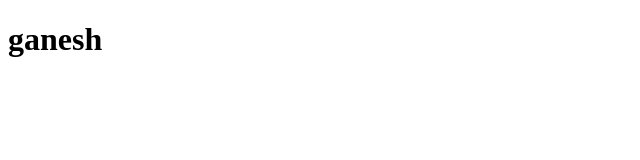
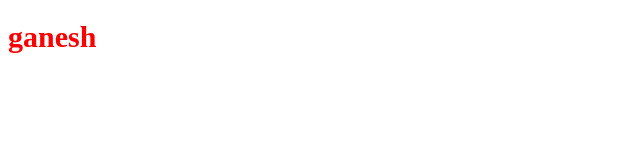
Before and after one commit to Ganesh23105/Devops_lab, a plain HTML site: page index.html in a window 1280 px wide. Shown: the whole page, without its empty margins (0-640 px from the left). Drawn offline with Linux system fonts and the light colour scheme.

Commit message:
updateee

```diff
--- a/index.html
+++ b/index.html
@@ -4,6 +4,12 @@
     <meta charset="UTF-8">
     <meta name="viewport" content="width=device-width, initial-scale=1.0">
     <title>Document</title>
+    <style>
+        h1{
+            color: red;
+            font-size: 30px;
+        }
+    </style>
 </head>
 <body>
     <h1>ganesh</h1>
```
